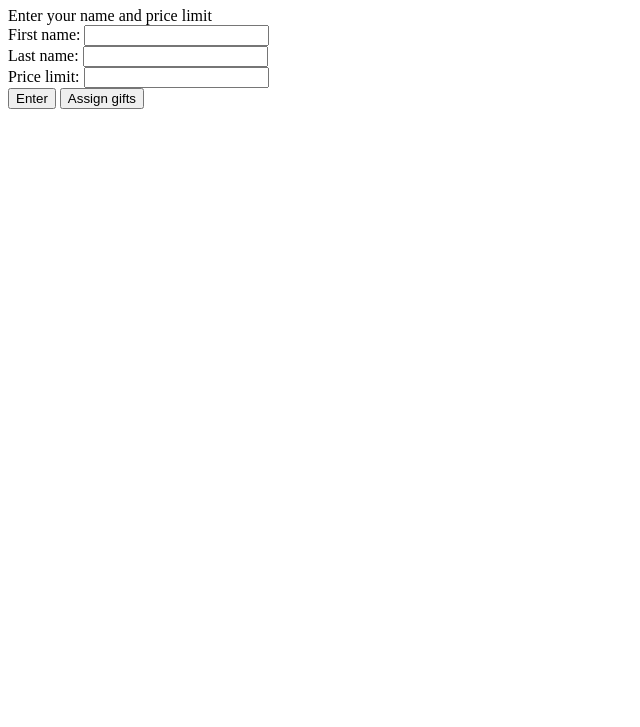
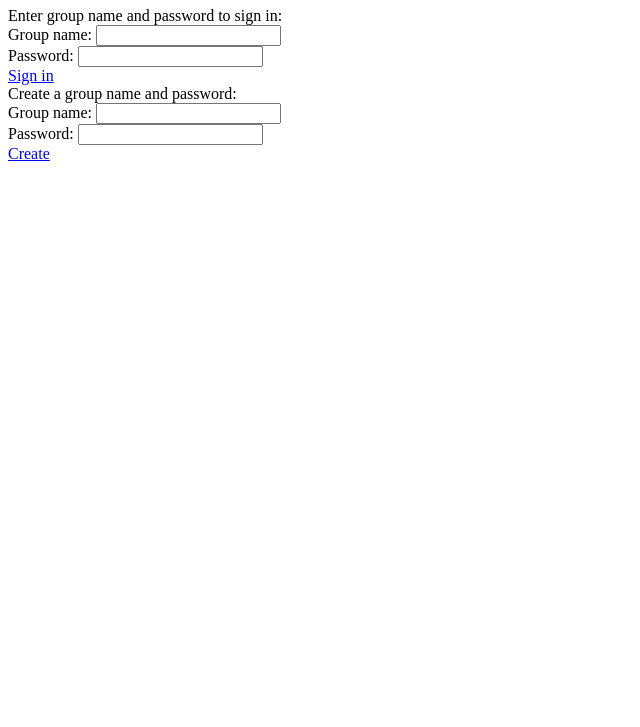
Before and after one commit to RyanSabo/590-Final-Project, a plain HTML site: page app/templates/index.html in a window 1280 px wide. Shown: the part 73-800 px from the top of the page, without its empty margins (0-640 px from the left). Drawn offline with Linux system fonts and the light colour scheme.

Commit message:
Add sign in page and organize files

```diff
--- a/app/templates/index.html
+++ b/app/templates/index.html
@@ -8,18 +8,20 @@
 
 <body>
     <h1>Secret Santa</h1>
-    <div id="input-container">
-        <label>Enter your name and price limit</label><br>
-        First name: <input type="text" id="firstName" name="firstName" required><br>
-        Last name: <input type="text" id="lastName" name="lastName" required><br>
-        Price limit: <input type="text" id="priceLimit" name="priceLimit" required><br>
-        <button type="button" onclick="alert('Hello world!')">Enter</button>
-        <!-- TODO: On click for buttons -->
-        <button type="button" onclick="alert('Hello world!')">Assign gifts</button>
+    <div id="password-container">
+        <label>Enter group name and password to sign in:</label><br>
+        Group name: <input type="text" id="groupName" name="groupName" required><br>
+        Password: <input type="password" id="password" name="password" required><br>
+        <a href="santa.html">Sign in</a>
+        <!-- Links currently just go to next page, don't have other functionality yet -->
     </div>
 
-    <div id="output-container">
-        <!-- TODO: Display output here -->
+    <div id="newGroup-container">
+        <label>Create a group name and password:</label><br>
+        Group name: <input type="text" id="newGroupName" name="newGroupName" required><br>
+        Password: <input type="password" id="newPassword" name="newPassword" required><br>
+        <a href="santa.html">Create</a>
+        <!-- Links currently just go to next page, don't have other functionality yet -->
     </div>
 
 </body>
```
Also changed, not shown: app/templates/santa.html (renamed from frontend/index.html, +5 -0 lines).
